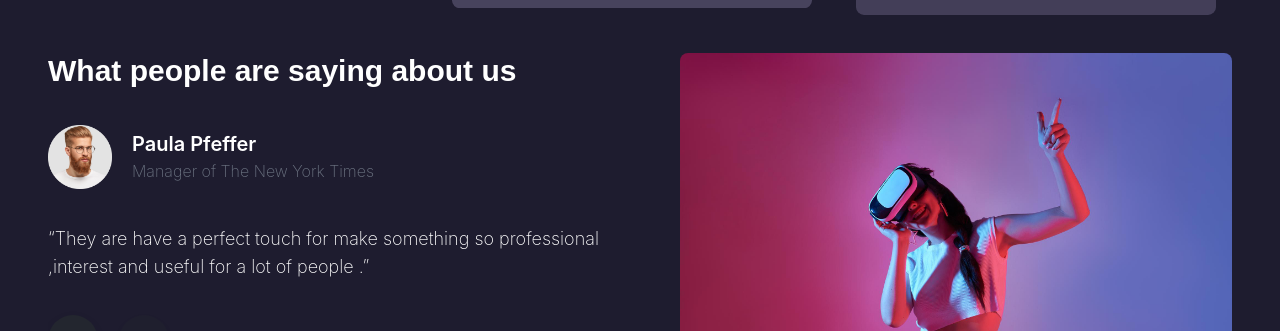
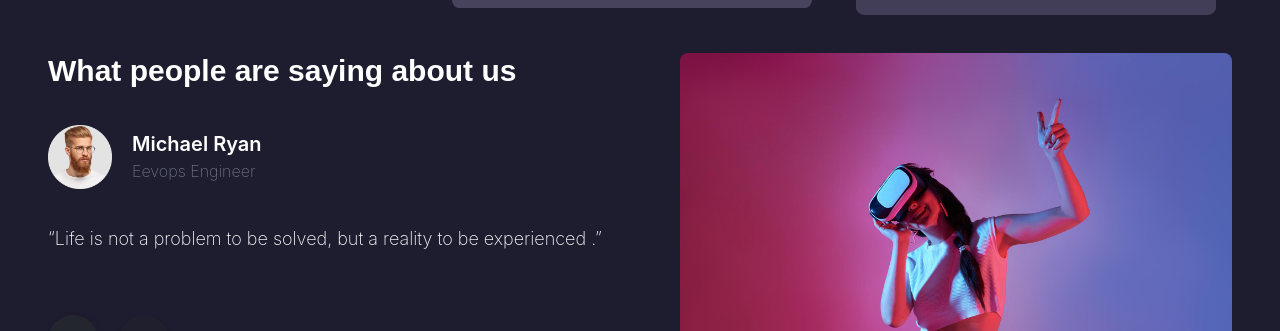
Before and after one commit to AbbasAnosh/Virtually---Virtual-Reality-Store-Landing-Page, a React (Create React App) app: page / in a window 1280 px wide. Shown: the part 3700-4031 px from the top of the page. Built offline with nearby package versions, Linux system fonts and the light colour scheme.

Commit message:
updated the data

```diff
--- a/src/data.js
+++ b/src/data.js
@@ -9,24 +9,24 @@ export const testimonial = {
   persons: [
     {
       avatar: <Avatar1 />,
-      name: "Josh Smith",
-      occupation: "Manager of The New York Times",
+      name: "Amelia Charlotte",
+      occupation: "Enterprise Architect",
       message:
-        "“They are have a perfect touch for make something so professional ,interest and useful for a lot of people .”",
+        "“There are as many applications for VR as you can think of, it’s restricted by your imagination.”",
     },
     {
       avatar: <Avatar2 />,
-      name: "Brandi Johns",
-      occupation: "Manager of The New York Times",
+      name: "	Emma Sophia",
+      occupation: "Data Scientist",
       message:
-        "“They are have a perfect touch for make something so professional ,interest and useful for a lot of people .”",
+        "“VR is a way to escape the real world into something more fantastic. It has the potential to be the most social technology of all time .”",
     },
     {
       avatar: <Avatar3 />,
-      name: "Paula Pfeffer",
-      occupation: "Manager of The New York Times",
+      name: "	Michael Ryan",
+      occupation: "Eevops Engineer",
       message:
-        "“They are have a perfect touch for make something so professional ,interest and useful for a lot of people .”",
+        "“Life is not a problem to be solved, but a reality to be experienced .”",
     },
   ],
 };
```
